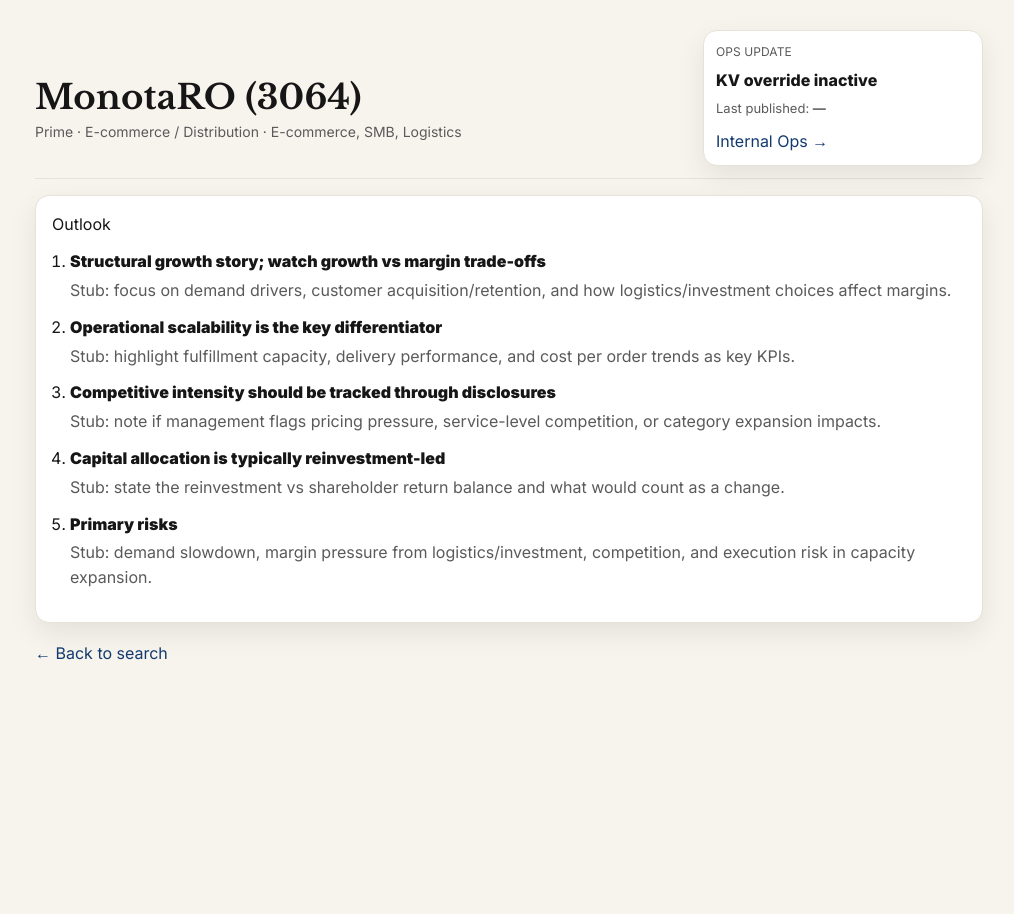
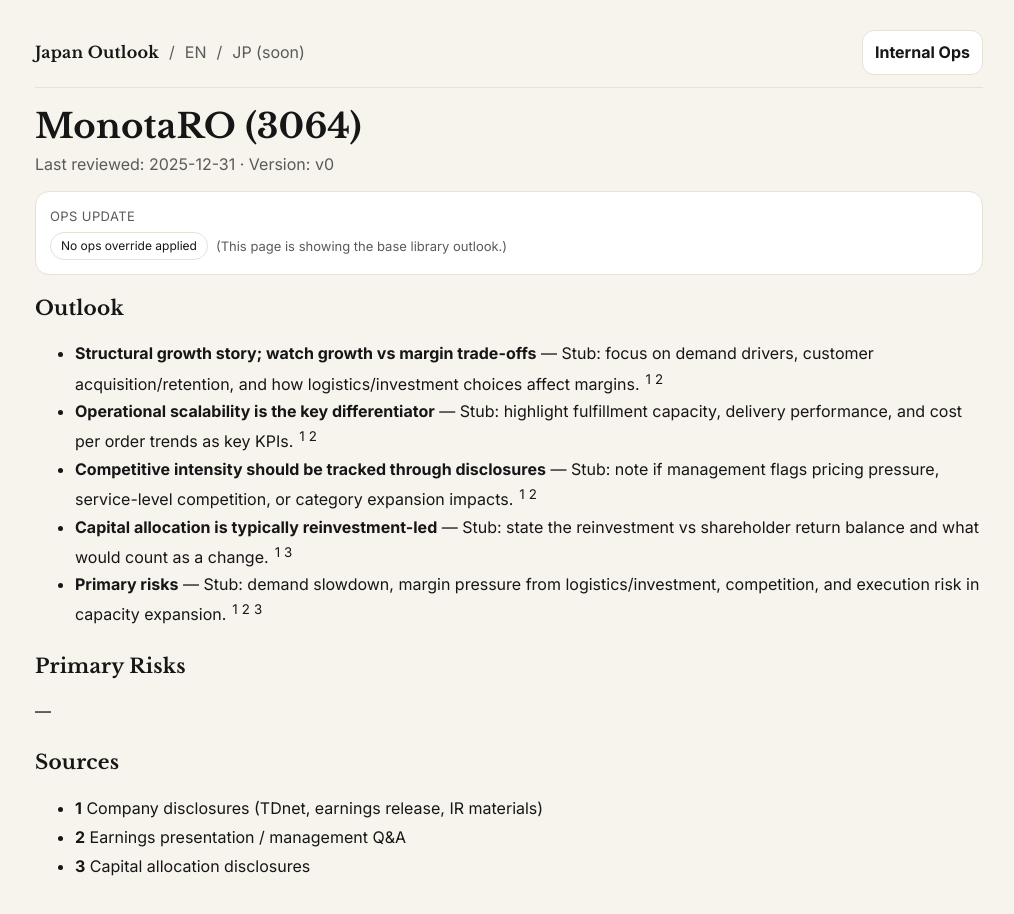
Before and after one commit to xocrevilo-hash/japan-outlook-mvp, a Next.js app: page /jp/3064-monotaro in a window 1280 px wide. Shown: the top 914 px of the page, without its empty margins (131-1145 px from the left). Before the commit the page ends 800 px from the top, so only its background shows below. Built offline with nearby package versions, Linux system fonts and the light colour scheme; no server answers; the database is empty.

Commit message:
Add richer ops update panel on company pages

```diff
--- a/app/jp/[slug]/page.tsx
+++ b/app/jp/[slug]/page.tsx
@@ -3,117 +3,206 @@
 import { getOpsMeta } from "../../../lib/opsMeta";
 import ViewTracker from "./ViewTracker";
 
-export const dynamic = "force-dynamic";
-export const revalidate = 0;
-
-function fmtIso(iso?: string) {
-  if (!iso) return "—";
-  try {
-    const d = new Date(iso);
-    return d.toLocaleString();
-  } catch {
-    return iso;
-  }
+// Defensive helper: supports string | string[] | undefined
+function asText(v: any): string {
+  if (!v) return "";
+  if (Array.isArray(v)) return v.filter(Boolean).join("\n");
+  if (typeof v === "string") return v;
+  return String(v);
 }
 
-export default async function CompanyPage({
-  params,
-}: {
-  params: { slug: string };
-}) {
+function isHighMediumLow(v: any): v is "High" | "Medium" | "Low" {
+  return v === "High" || v === "Medium" || v === "Low";
+}
+
+function Pill({ children }: { children: React.ReactNode }) {
+  return (
+    <span
+      style={{
+        display: "inline-flex",
+        alignItems: "center",
+        border: "1px solid var(--border, #e5e1d8)",
+        borderRadius: 999,
+        padding: "4px 10px",
+        fontSize: 12,
+        background: "var(--card, #fff)",
+        whiteSpace: "nowrap",
+      }}
+    >
+      {children}
+    </span>
+  );
+}
+
+export default async function CompanyPage({ params }: { params: { slug: string } }) {
   const c = findBySlug(params.slug);
 
   if (!c) {
     return (
       <main className="wrap">
-        <h1>Not found</h1>
-        <p className="muted">No company matches that slug.</p>
-        <Link href="/">← Back</Link>
+        <div className="topbar" style={{ display: "flex", justifyContent: "space-between", gap: 12 }}>
+          <Link className="brand" href="/">
+            Japan Outlook
+          </Link>
+        </div>
+
+        <h1 style={{ marginTop: 18 }}>Not found</h1>
+        <p className="muted">No company matches slug: {params.slug}</p>
       </main>
     );
   }
 
-  const opsMeta = await getOpsMeta(c.ticker);
+  // Server-side KV read (safe; page is now dynamic on Vercel)
+  let opsMeta: any = null;
+  try {
+    opsMeta = await getOpsMeta(c.ticker);
+  } catch {
+    opsMeta = null;
+  }
 
-  const lastPub = opsMeta?.last_published_iso;
-  const overrideActive = !!opsMeta?.override_active;
+  const bullets = Array.isArray(c.outlook?.bullets) ? c.outlook.bullets : [];
+  const risks = asText((c.outlook as any)?.primary_risks);
+  const footnotes = (c.outlook as any)?.footnote_key ?? {};
+
+  // ---- Ops meta fields (defensive: supports multiple shapes) ----
+  // We try several common field names to avoid schema mismatch.
+  const runDate: string | null =
+    opsMeta?.run_date ?? opsMeta?.runDate ?? opsMeta?.updated_in_run ?? opsMeta?.updatedInRun ?? null;
+
+  const actionType: string | null = opsMeta?.action_type ?? opsMeta?.actionType ?? null;
+
+  const confidence: "High" | "Medium" | "Low" | null =
+    (isHighMediumLow(opsMeta?.confidence) ? opsMeta.confidence : null) ??
+    (isHighMediumLow(opsMeta?.confidence_level) ? opsMeta.confidence_level : null) ??
+    null;
+
+  const decision: string | null = opsMeta?.decision ?? opsMeta?.outcome ?? opsMeta?.status ?? null;
+
+  const hasUpdate: boolean =
+    Boolean(opsMeta?.has_override) ||
+    Boolean(opsMeta?.hasOverride) ||
+    Boolean(opsMeta?.updated) ||
+    Boolean(runDate);
 
   return (
     <main className="wrap">
       {/* client-side tracker for trending */}
-      <ViewTracker slug={c.slug} ticker={c.ticker} />
+      <ViewTracker slug={c.slug} />
 
       <div className="topbar" style={{ display: "flex", justifyContent: "space-between", gap: 12 }}>
-        <div>
-          <h1 style={{ marginBottom: 4 }}>
-            {c.name_en} ({c.ticker})
-          </h1>
-          <div className="muted" style={{ fontSize: 14 }}>
-            {c.segment} · {c.sector}
-            {c.tags?.length ? ` · ${c.tags.slice(0, 3).join(", ")}` : ""}
+        <div style={{ display: "flex", alignItems: "center", gap: 10 }}>
+          <Link className="brand" href="/">
+            Japan Outlook
+          </Link>
+          <span className="muted">/</span>
+          <span className="muted">EN</span>
+          <span className="muted">/</span>
+          <span className="muted">JP (soon)</span>
+        </div>
+
+        <div style={{ display: "flex", gap: 10, alignItems: "center" }}>
+          <Link className="btn" href="/admin">
+            Internal Ops
+          </Link>
         </div>
       </div>
 
-        {/* Ops badge */}
-        <div
-          className="card"
+      <h1 style={{ marginTop: 18, marginBottom: 6 }}>
+        {(c as any).name ?? c.name_en} ({c.ticker})
+      </h1>
+
+      <div className="muted" style={{ marginBottom: 14 }}>
+        Last reviewed: {c.outlook?.last_reviewed ?? "—"} · Version: {(c.outlook as any)?.version ?? "—"}
+      </div>
+
+      {/* Ops update panel (richer) */}
+      <section
         style={{
-            minWidth: 280,
-            padding: 12,
-            alignSelf: "flex-start",
+          border: "1px solid var(--border, #e5e1d8)",
+          background: "var(--card, #fff)",
+          borderRadius: 14,
+          padding: 14,
+          marginBottom: 18,
         }}
       >
-          <div className="muted" style={{ fontSize: 12, letterSpacing: 0.08, textTransform: "uppercase" }}>
-            Ops update
+        <div style={{ display: "flex", justifyContent: "space-between", gap: 12, flexWrap: "wrap" }}>
+          <div style={{ display: "flex", flexDirection: "column", gap: 6 }}>
+            <div className="muted small" style={{ letterSpacing: 0.4 }}>
+              OPS UPDATE
             </div>
 
-          <div style={{ marginTop: 6, fontWeight: 800 }}>
-            {overrideActive ? "KV override active" : "KV override inactive"}
+            {hasUpdate ? (
+              <div style={{ display: "flex", gap: 8, alignItems: "center", flexWrap: "wrap" }}>
+                <Pill>
+                  Updated in run:{" "}
+                  {runDate ? (
+                    <Link href={`/admin/run/${runDate}`} style={{ marginLeft: 6 }}>
+                      {runDate}
+                    </Link>
+                  ) : (
+                    <span style={{ marginLeft: 6 }}>—</span>
+                  )}
+                </Pill>
+
+                {actionType ? <Pill>Action: {actionType}</Pill> : null}
+                {confidence ? <Pill>Confidence: {confidence}</Pill> : null}
+                {decision ? <Pill>Decision: {decision}</Pill> : null}
+              </div>
+            ) : (
+              <div style={{ display: "flex", gap: 8, alignItems: "center", flexWrap: "wrap" }}>
+                <Pill>No ops override applied</Pill>
+                <span className="muted" style={{ fontSize: 13 }}>
+                  (This page is showing the base library outlook.)
+                </span>
+              </div>
+            )}
           </div>
 
-          <div className="muted" style={{ marginTop: 6, fontSize: 13 }}>
-            Last published: <span style={{ fontWeight: 650 }}>{fmtIso(lastPub)}</span>
-          </div>
-
-          {opsMeta?.version ? (
-            <div className="muted" style={{ marginTop: 4, fontSize: 13 }}>
-              Version: <span style={{ fontWeight: 650 }}>{opsMeta.version}</span>
+          {runDate ? (
+            <div className="muted" style={{ fontSize: 13, alignSelf: "center" }}>
+              Quick link:{" "}
+              <Link href={`/admin/run/${runDate}`} style={{ fontWeight: 700 }}>
+                View run
+              </Link>
             </div>
           ) : null}
+        </div>
+      </section>
 
-          <div style={{ marginTop: 10 }}>
-            <Link href="/admin" className="link">
-              Internal Ops →
-            </Link>
-          </div>
-        </div>
-      </div>
-
-      {/* Outlook content (existing local JSON) */}
-      <section className="card" style={{ marginTop: 16 }}>
-        <div className="sectionTitle">Outlook</div>
-
-        {Array.isArray(c.outlook?.bullets) && c.outlook.bullets.length > 0 ? (
-          <ol style={{ marginTop: 12, paddingLeft: 18 }}>
-            {c.outlook.bullets.map((b: any) => (
-              <li key={b.n ?? b.claim} style={{ marginBottom: 12 }}>
-                <div style={{ fontWeight: 850 }}>{b.claim}</div>
-                <div className="muted" style={{ marginTop: 4 }}>
-                  {b.body}
-                </div>
+      <h2 style={{ marginTop: 0 }}>Outlook</h2>
+      <ul style={{ lineHeight: 1.7 }}>
+        {bullets.map((b: any) => (
+          <li key={b.n ?? b.claim}>
+            <span style={{ fontWeight: 650 }}>{b.claim}</span>
+            {b.body ? <span> — {b.body}</span> : null}
+            {Array.isArray(b.footnotes) && b.footnotes.length > 0 ? (
+              <sup style={{ marginLeft: 6 }}>
+                {b.footnotes.map((n: number) => (
+                  <span key={n} style={{ marginRight: 4 }}>
+                    {n}
+                  </span>
+                ))}
+              </sup>
+            ) : null}
           </li>
         ))}
-          </ol>
+      </ul>
+
+      <h2 style={{ marginTop: 22 }}>Primary Risks</h2>
+      <p style={{ whiteSpace: "pre-wrap", lineHeight: 1.7 }}>{risks || "—"}</p>
+
+      <h2 style={{ marginTop: 22 }}>Sources</h2>
+      <ul style={{ lineHeight: 1.8 }}>
+        {Object.keys(footnotes).length === 0 ? (
+          <li className="muted">—</li>
         ) : (
-          <div className="muted" style={{ marginTop: 12 }}>
-            No outlook bullets yet.
-          </div>
+          Object.entries(footnotes).map(([k, v]: any) => (
+            <li key={k}>
+              <span style={{ fontWeight: 700 }}>{k}</span> {v}
+            </li>
+          ))
         )}
-      </section>
-
-      <div style={{ marginTop: 18 }}>
-        <Link href="/">← Back to search</Link>
-      </div>
+      </ul>
     </main>
   );
 }
```
Lines whose indentation alone changed are shown as unchanged.
